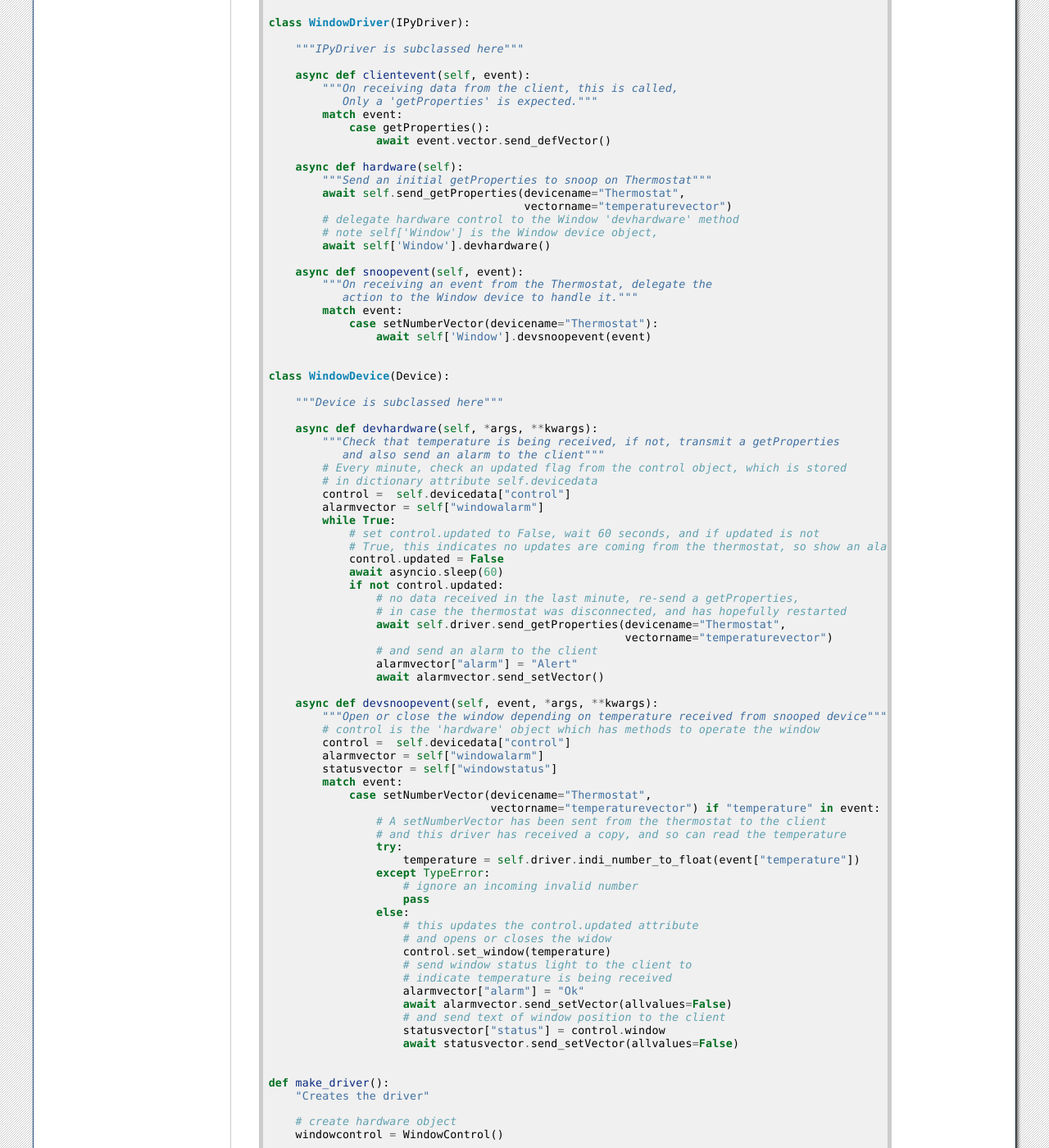
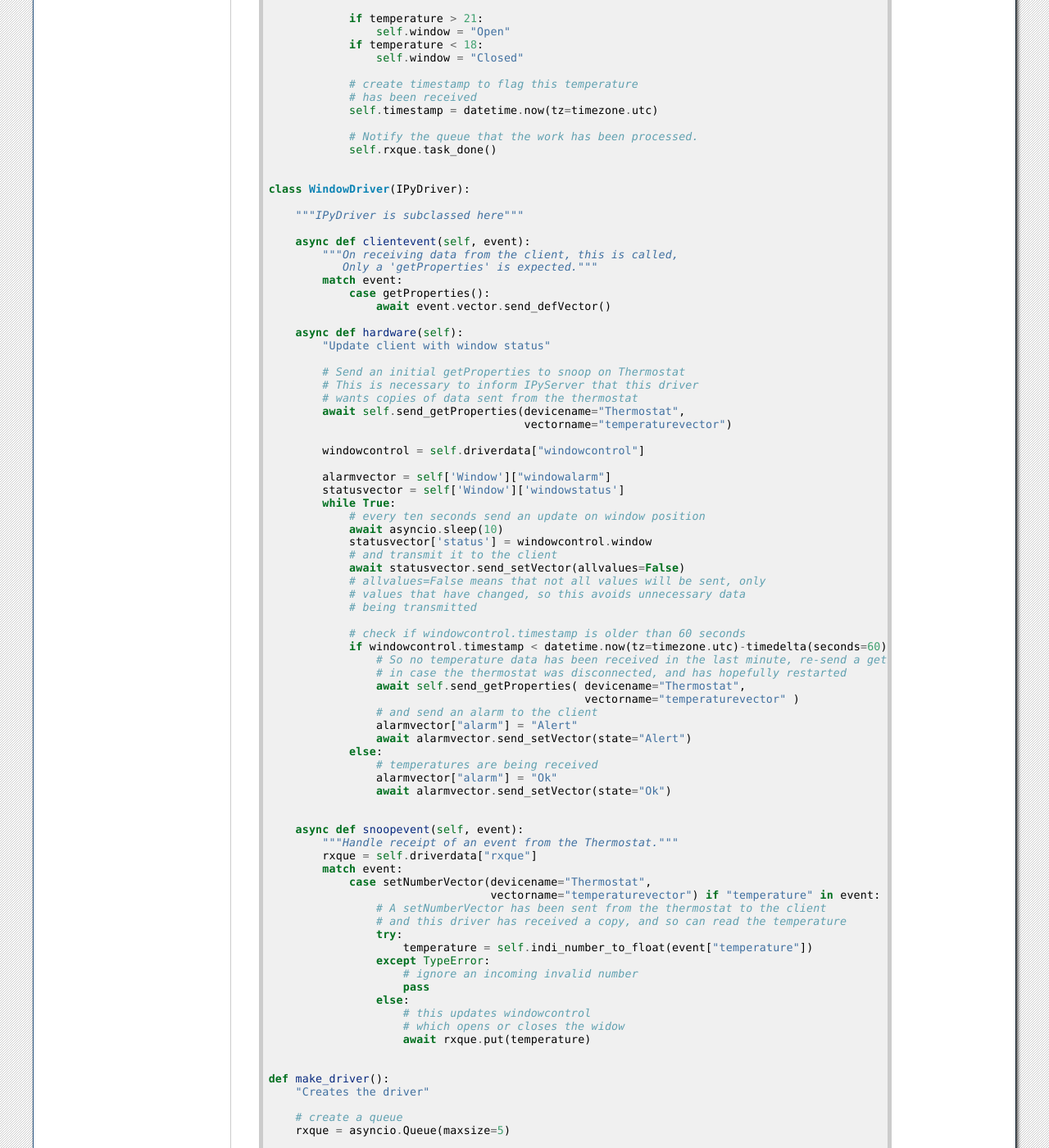
Before and after one commit to bernie-skipole/indipydriver, a Sphinx documentation site: the page built from docs/source/usage/example3.rst, in a window 1280 px wide and 1400 px high, scrolled down 632 px. Shown: the whole window at 82% size. Built offline with Sphinx 7.4.7, drawn with Linux system fonts in a browser that asks for light colours; some of the changed text lies outside the part shown.

Commit message:
Working on indipydriver 1.1.0, document changes

```diff
--- a/docs/source/usage/example3.rst
+++ b/docs/source/usage/example3.rst
@@ -1,10 +1,12 @@
 Example3
 ========
 
-This example simulates a driver which snoops on the thermostat of the first example, and if the temperature becomes too hot, it opens a window, and closes it when the temperature drops. It also shows how a device can be subclassed, to delegate functions to the device objects::
+This example simulates a driver which snoops on the thermostat of the previous example, and if the temperature becomes too hot, it opens a window, and closes it when the temperature drops::
 
 
     import asyncio
+
+    from datetime import datetime, timezone, timedelta
 
     from indipydriver import (IPyDriver, Device,
                               LightVector, LightMember,
@@ -15,23 +17,35 @@ This example simulates a driver which snoops on the thermostat of the first exam
 
     # Other vectors, members and events are available, this example only imports those used.
 
-    # In this example the hardware control is put in a class.
 
     class WindowControl:
         "This is a simulation containing variables only"
 
-        def __init__(self):
-            "Set start up values"
-            self.window = "Closed"
-            self.updated = False
+        def __init__(self, rxque):
+            "Set initial value of window"
+            self.window = "Open"
+            # window should be "Open" or 'Closed'
+            self.rxque = rxque
+            self.timestamp = datetime.now(tz=timezone.utc)-timedelta(seconds=120)
+            # initial timestamp is set at two minutes ago, to flag received temperature
+            # is not current. This will be updated as soon as a temperature is received
 
-        def set_window(self, temperature):
-            "a real driver would set hardware control here"
-            self.updated = True
-            if temperature > 30:
-                self.window = "Open"
-            if temperature < 25:
-                self.window = "Closed"
+        async def set_window(self):
+            """Gets new temperature from rxque, sets window accordingly"""
+            while True:
+                temperature = await self.rxque.get()
+
+                if temperature > 21:
+                    self.window = "Open"
+                if temperature < 18:
+                    self.window = "Closed"
+
+                # create timestamp to flag this temperature
+                # has been received
+                self.timestamp = datetime.now(tz=timezone.utc)
+
+                # Notify the queue that the work has been processed.
+                self.rxque.task_done()
 
 
     class WindowDriver(IPyDriver):
@@ -46,80 +60,70 @@ This example simulates a driver which snoops on the thermostat of the first exam
                     await event.vector.send_defVector()
 
         async def hardware(self):
-            """Send an initial getProperties to snoop on Thermostat"""
+            "Update client with window status"
+
+            # Send an initial getProperties to snoop on Thermostat
+            # This is necessary to inform IPyServer that this driver
+            # wants copies of data sent from the thermostat
             await self.send_getProperties(devicename="Thermostat",
                                           vectorname="temperaturevector")
-            # delegate hardware control to the Window 'devhardware' method
-            # note self['Window'] is the Window device object,
-            await self['Window'].devhardware()
+
+            windowcontrol = self.driverdata["windowcontrol"]
+
+            alarmvector = self['Window']["windowalarm"]
+            statusvector = self['Window']['windowstatus']
+            while True:
+                # every ten seconds send an update on window position
+                await asyncio.sleep(10)
+                statusvector['status'] = windowcontrol.window
+                # and transmit it to the client
+                await statusvector.send_setVector(allvalues=False)
+                # allvalues=False means that not all values will be sent, only
+                # values that have changed, so this avoids unnecessary data
+                # being transmitted
+
+                # check if windowcontrol.timestamp is older than 60 seconds
+                if windowcontrol.timestamp < datetime.now(tz=timezone.utc)-timedelta(seconds=60):
+                    # So no temperature data has been received in the last minute, re-send a getProperties,
+                    # in case the thermostat was disconnected, and has hopefully restarted
+                    await self.send_getProperties( devicename="Thermostat",
+                                                   vectorname="temperaturevector" )
+                    # and send an alarm to the client
+                    alarmvector["alarm"] = "Alert"
+                    await alarmvector.send_setVector(state="Alert")
+                else:
+                    # temperatures are being received
+                    alarmvector["alarm"] = "Ok"
+                    await alarmvector.send_setVector(state="Ok")
+
 
         async def snoopevent(self, event):
-            """On receiving an event from the Thermostat, delegate the
-               action to the Window device to handle it."""
-            match event:
-                case setNumberVector(devicename="Thermostat"):
-                    await self['Window'].devsnoopevent(event)
-
-
-    class WindowDevice(Device):
-
-        """Device is subclassed here"""
-
-        async def devhardware(self, *args, **kwargs):
-            """Check that temperature is being received, if not, transmit a getProperties
-               and also send an alarm to the client"""
-            # Every minute, check an updated flag from the control object, which is stored
-            # in dictionary attribute self.devicedata
-            control =  self.devicedata["control"]
-            alarmvector = self["windowalarm"]
-            while True:
-                # set control.updated to False, wait 60 seconds, and if updated is not
-                # True, this indicates no updates are coming from the thermostat, so show an alarm
-                control.updated = False
-                await asyncio.sleep(60)
-                if not control.updated:
-                    # no data received in the last minute, re-send a getProperties,
-                    # in case the thermostat was disconnected, and has hopefully restarted
-                    await self.driver.send_getProperties(devicename="Thermostat",
-                                                         vectorname="temperaturevector")
-                    # and send an alarm to the client
-                    alarmvector["alarm"] = "Alert"
-                    await alarmvector.send_setVector()
-
-        async def devsnoopevent(self, event, *args, **kwargs):
-            """Open or close the window depending on temperature received from snooped device"""
-            # control is the 'hardware' object which has methods to operate the window
-            control =  self.devicedata["control"]
-            alarmvector = self["windowalarm"]
-            statusvector = self["windowstatus"]
+            """Handle receipt of an event from the Thermostat."""
+            rxque = self.driverdata["rxque"]
             match event:
                 case setNumberVector(devicename="Thermostat",
                                      vectorname="temperaturevector") if "temperature" in event:
                     # A setNumberVector has been sent from the thermostat to the client
                     # and this driver has received a copy, and so can read the temperature
                     try:
-                        temperature = self.driver.indi_number_to_float(event["temperature"])
+                        temperature = self.indi_number_to_float(event["temperature"])
                     except TypeError:
                         # ignore an incoming invalid number
                         pass
                     else:
-                        # this updates the control.updated attribute
-                        # and opens or closes the widow
-                        control.set_window(temperature)
-                        # send window status light to the client to
-                        # indicate temperature is being received
-                        alarmvector["alarm"] = "Ok"
-                        await alarmvector.send_setVector(allvalues=False)
-                        # and send text of window position to the client
-                        statusvector["status"] = control.window
-                        await statusvector.send_setVector(allvalues=False)
+                        # this updates windowcontrol
+                        # which opens or closes the widow
+                        await rxque.put(temperature)
 
 
     def make_driver():
         "Creates the driver"
 
+        # create a queue
+        rxque = asyncio.Queue(maxsize=5)
+
         # create hardware object
-        windowcontrol = WindowControl()
+        windowcontrol = WindowControl(rxque)
 
         # create Light member
         alarm = LightMember(name="alarm", label="Reading thermostat", membervalue="Idle")
@@ -138,25 +142,21 @@ This example simulates a driver which snoops on the thermostat of the first exam
                                     state="Ok",
                                     textmembers=[status] )
 
-        # create a WindowDevice (inherited from Device) with these vectors
-        # and also containing the windowcontrol, so it can call on its methods.
-        window = WindowDevice( devicename="Window",
-                               properties=[windowalarm, windowstatus],
-                               control=windowcontrol)
+        # create a Device with these vectors
+        window = Device( devicename="Window",
+                         properties=[windowalarm, windowstatus] )
 
-        # the windowcontrol object is placed into dictionary window.devicedata with key 'control'
+        # set the coroutine to be run with the driver
+        set_window = windowcontrol.set_window()
 
         # Create the WindowDriver (inherited from IPyDriver) containing this device
-        windowdriver = WindowDriver(devices=[window])
+        windowdriver = WindowDriver( devices=[window],
+                                     tasks=[set_window],
+                                     rxque=rxque,
+                                     windowcontrol=windowcontrol )
 
         # and return the driver
         return windowdriver
-
-
-    if __name__ == "__main__":
-
-        driver = make_driver()
-        asyncio.run(driver.asyncrun())
 
 
 Assuming this module is windowcontrol.py, and the thermostat example is thermostat.py, these would be run with::
```
Also changed, not shown: other parts of docs/source/usage/example3.rst (+1 -1 lines).
